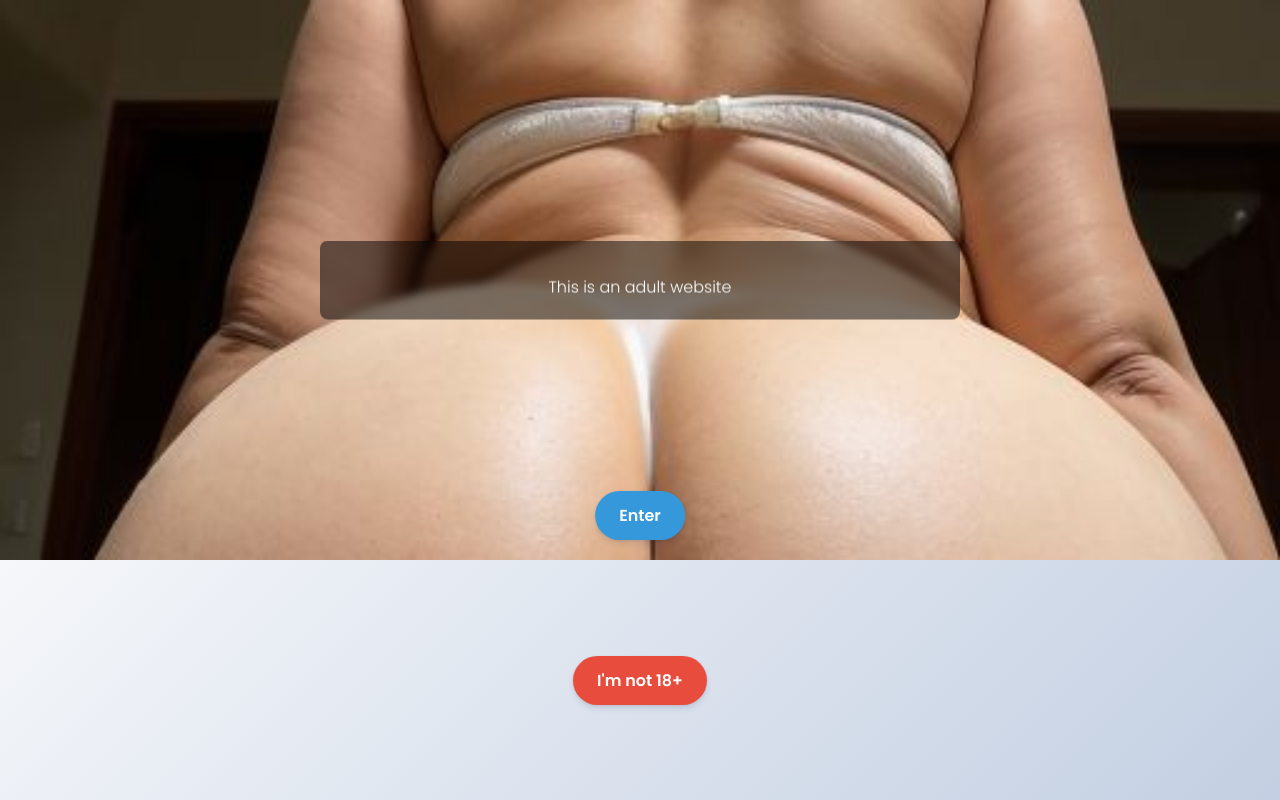
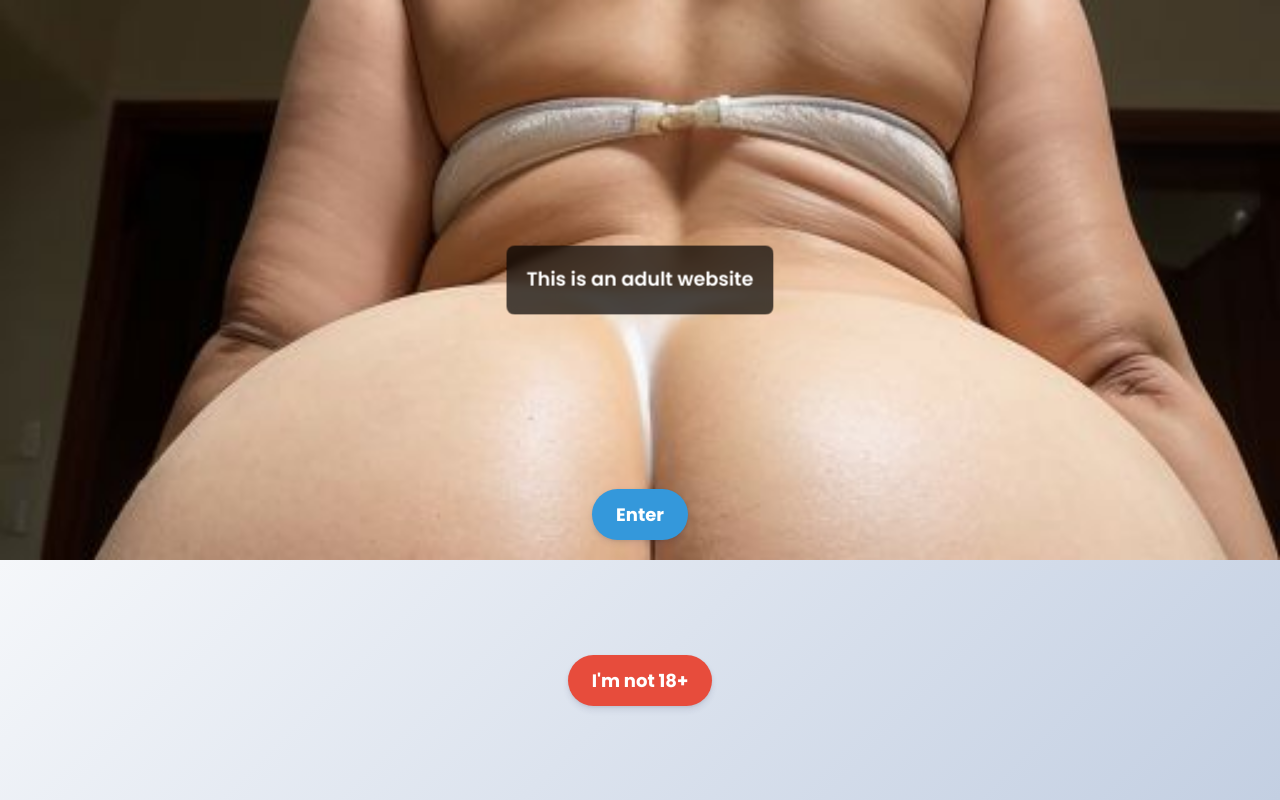
Before and after one commit to alexaseth/babevideo, a plain HTML site: page index.html in a window 1280 px wide. Drawn offline with Linux system fonts and the light colour scheme.

Commit message:
Update index.html

```diff
--- a/index.html
+++ b/index.html
@@ -4,7 +4,7 @@
     <meta charset="UTF-8">
     <meta name="viewport" content="width=device-width, initial-scale=1.0">
     <title>Babe Videos</title>
-    <link href="https://fonts.googleapis.com/css2?family=Poppins:wght@300;400;600&display=swap" rel="stylesheet">
+    <link href="https://fonts.googleapis.com/css2?family=Poppins:wght@400;600;700&display=swap" rel="stylesheet">
     <style>
         body, html {
             height: 100%;
@@ -28,26 +28,22 @@
             top: 50%;
             left: 50%;
             transform: translate(-50%, -50%);
-            background-color: rgba(0, 0, 0, 0.5);
+            background-color: rgba(0, 0, 0, 0.7);
             color: white;
             padding: 20px;
             border-radius: 8px;
             text-align: center;
-            width: 60%;
-            max-width: 600px;
+            width: auto;
+            max-width: 90%;
+            height: auto;
             backdrop-filter: blur(5px);
         }
-        .text-box h1 {
+        .text-box p {
             margin: 0;
-            font-size: 2.2em;
+            font-size: 1.2em;
             font-weight: 600;
-            letter-spacing: 1px;
-        }
-        .text-box p {
-            margin: 15px 0 0;
-            font-size: 1em;
-            font-weight: 300;
             line-height: 1.5;
+            white-space: nowrap;
         }
         .content {
             height: 30%;
@@ -60,8 +56,8 @@
         .btn {
             display: inline-block;
             padding: 12px 24px;
-            font-size: 16px;
-            font-weight: 600;
+            font-size: 18px;
+            font-weight: 700;
             text-align: center;
             text-decoration: none;
             color: #ffffff;
@@ -69,17 +65,11 @@
             border: none;
             border-radius: 50px;
             box-shadow: 0 4px 6px rgba(50, 50, 93, 0.11), 0 1px 3px rgba(0, 0, 0, 0.08);
-            transition: all 0.15s ease;
+            transition: background-color 0.15s ease;
             cursor: pointer;
         }
         .btn:hover {
-            transform: translateY(-1px);
-            box-shadow: 0 7px 14px rgba(50, 50, 93, 0.1), 0 3px 6px rgba(0, 0, 0, 0.08);
             background-color: #2980b9;
-        }
-        .btn:active {
-            transform: translateY(1px);
-            box-shadow: 0 4px 6px rgba(50, 50, 93, 0.11), 0 1px 3px rgba(0, 0, 0, 0.08);
         }
         .btn-top {
             position: absolute;
```
